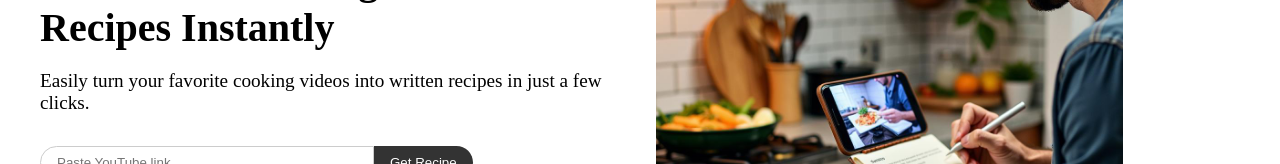
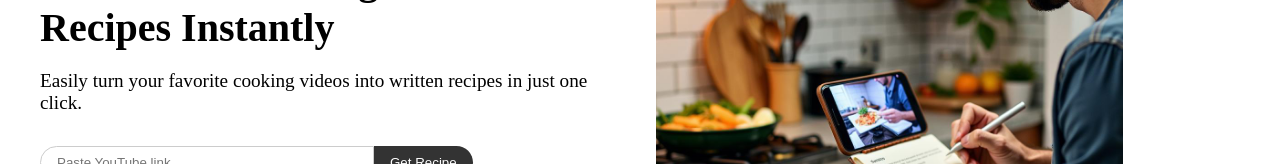
Before and after one commit to sillasgonzaga/foodcaptions-saas, a React (Create React App) app in the folder frontend/: page / in a window 1280 px wide. Shown: the part 303-467 px from the top of the page. Built offline with nearby package versions, Linux system fonts and the light colour scheme.

Commit message:
better logging

```diff
--- a/frontend/src/components/Hero.js
+++ b/frontend/src/components/Hero.js
@@ -151,7 +151,7 @@ function Hero() {
     <HeroWrapper>
       <HeroContent>
         <HeroTitle>Transform Cooking Videos into Recipes Instantly</HeroTitle>
-        <HeroSubtitle>Easily turn your favorite cooking videos into written recipes in just a few clicks.</HeroSubtitle>
+        <HeroSubtitle>Easily turn your favorite cooking videos into written recipes in just one click.</HeroSubtitle>
         <form onSubmit={handleSubmit}>
           <InputWrapper>
             <Input
```
Also changed, not shown: 1 other file (tests, documents, lock files or other folders).
